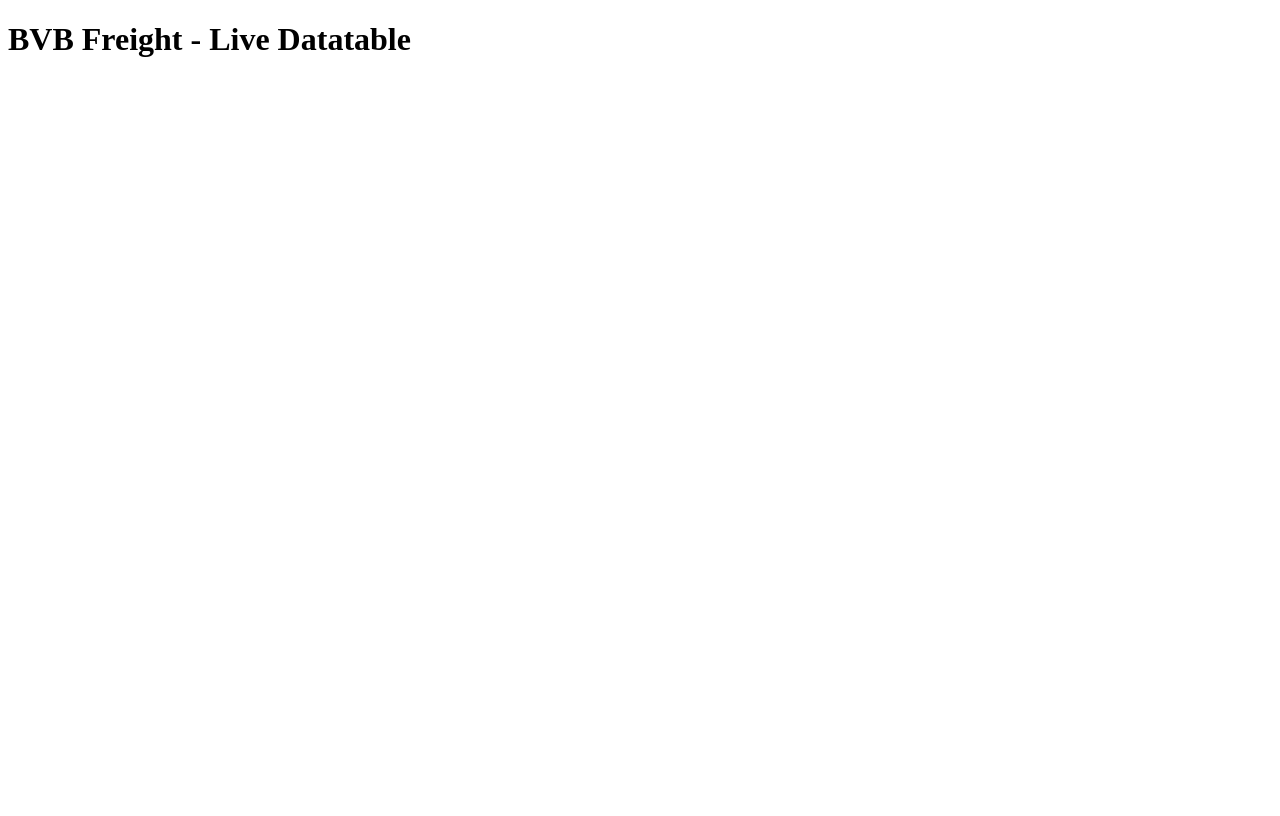
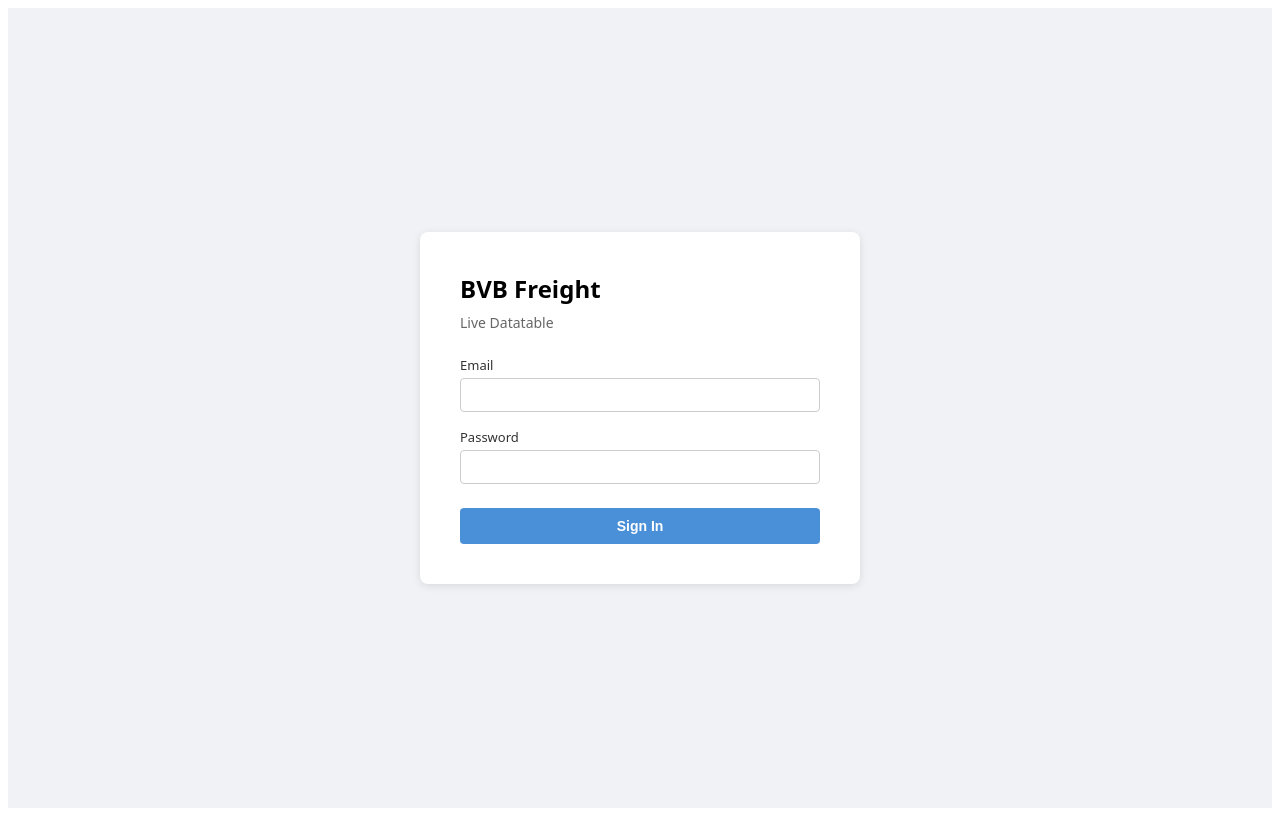
Before and after one commit to xonar21/new-bvb-system, a React (Vite) app in the folder frontend/: page / in a window 1280 px wide. Built offline with nearby package versions, Linux system fonts and the light colour scheme; no server answers.

Commit message:
Add App.tsx with QueryClientProvider, auth flow, routing (login/datatable); LoginPage component

```diff
--- a/frontend/src/App.tsx
+++ b/frontend/src/App.tsx
@@ -1,5 +1,72 @@
-function App() {
-  return <h1>BVB Freight - Live Datatable</h1>
+import { useEffect } from 'react'
+import { QueryClient, QueryClientProvider } from '@tanstack/react-query'
+import { useAuthStore } from './store/authStore'
+import { useWebSocket } from './hooks/useWebSocket'
+import { LoginPage } from './components/LoginPage'
+import { LiveDatatable } from './features/LiveDatatable/LiveDatatable'
+
+const queryClient = new QueryClient({
+  defaultOptions: {
+    queries: {
+      retry: 1,
+      refetchOnWindowFocus: false,
+    },
+  },
+})
+
+function AppContent() {
+  const { token, user, logout, loadFromStorage } = useAuthStore()
+
+  useEffect(() => {
+    loadFromStorage()
+  }, [loadFromStorage])
+
+  useWebSocket(token)
+
+  if (!token || !user) {
+    return <LoginPage />
+  }
+
+  return (
+    <div style={{ minHeight: '100vh', background: '#fafafa' }}>
+      <header
+        style={{
+          display: 'flex',
+          justifyContent: 'space-between',
+          alignItems: 'center',
+          padding: '8px 16px',
+          background: '#fff',
+          borderBottom: '1px solid #ddd',
+          fontFamily: 'system-ui, sans-serif',
+        }}
+      >
+        <span style={{ fontWeight: 700, fontSize: '16px' }}>BVB Freight</span>
+        <div style={{ display: 'flex', alignItems: 'center', gap: '12px', fontSize: '13px' }}>
+          <span style={{ color: '#666' }}>{user.name} ({user.role})</span>
+          <button
+            onClick={logout}
+            style={{
+              padding: '4px 12px',
+              borderRadius: '4px',
+              border: '1px solid #ccc',
+              background: '#fff',
+              cursor: 'pointer',
+              fontSize: '13px',
+            }}
+          >
+            Sign Out
+          </button>
+        </div>
+      </header>
+      <LiveDatatable />
+    </div>
+  )
 }
 
-export default App
+export default function App() {
+  return (
+    <QueryClientProvider client={queryClient}>
+      <AppContent />
+    </QueryClientProvider>
+  )
+}
--- /dev/null
+++ b/frontend/src/components/LoginPage.tsx
@@ -0,0 +1,119 @@
+import { useState } from 'react'
+import { useAuthStore } from '../store/authStore'
+
+export function LoginPage() {
+  const [email, setEmail] = useState('')
+  const [password, setPassword] = useState('')
+  const { login, loading, error } = useAuthStore()
+
+  const handleSubmit = async (e: React.FormEvent) => {
+    e.preventDefault()
+    try {
+      await login({ email, password })
+    } catch {
+      // error handled by store
+    }
+  }
+
+  return (
+    <div
+      style={{
+        display: 'flex',
+        justifyContent: 'center',
+        alignItems: 'center',
+        minHeight: '100vh',
+        background: '#f0f2f5',
+        fontFamily: 'system-ui, sans-serif',
+      }}
+    >
+      <form
+        onSubmit={handleSubmit}
+        style={{
+          background: '#fff',
+          padding: '40px',
+          borderRadius: '8px',
+          boxShadow: '0 2px 8px rgba(0,0,0,0.1)',
+          width: '360px',
+        }}
+      >
+        <h1 style={{ margin: '0 0 8px', fontSize: '24px' }}>BVB Freight</h1>
+        <p style={{ margin: '0 0 24px', color: '#666', fontSize: '14px' }}>
+          Live Datatable
+        </p>
+
+        {error && (
+          <div
+            style={{
+              background: '#ffebee',
+              color: '#c62828',
+              padding: '8px 12px',
+              borderRadius: '4px',
+              fontSize: '13px',
+              marginBottom: '16px',
+            }}
+          >
+            {error}
+          </div>
+        )}
+
+        <div style={{ marginBottom: '16px' }}>
+          <label style={{ display: 'block', marginBottom: '4px', fontSize: '13px', color: '#333' }}>
+            Email
+          </label>
+          <input
+            type="email"
+            value={email}
+            onChange={(e) => setEmail(e.target.value)}
+            required
+            style={{
+              width: '100%',
+              padding: '8px 12px',
+              borderRadius: '4px',
+              border: '1px solid #ccc',
+              fontSize: '14px',
+              boxSizing: 'border-box',
+            }}
+          />
+        </div>
+
+        <div style={{ marginBottom: '24px' }}>
+          <label style={{ display: 'block', marginBottom: '4px', fontSize: '13px', color: '#333' }}>
+            Password
+          </label>
+          <input
+            type="password"
+            value={password}
+            onChange={(e) => setPassword(e.target.value)}
+            required
+            style={{
+              width: '100%',
+              padding: '8px 12px',
+              borderRadius: '4px',
+              border: '1px solid #ccc',
+              fontSize: '14px',
+              boxSizing: 'border-box',
+            }}
+          />
+        </div>
+
+        <button
+          type="submit"
+          disabled={loading}
+          style={{
+            width: '100%',
+            padding: '10px',
+            borderRadius: '4px',
+            border: 'none',
+            background: loading ? '#ccc' : '#4a90d9',
+            color: '#fff',
+            fontSize: '14px',
+            fontWeight: 600,
+            cursor: loading ? 'not-allowed' : 'pointer',
+          }}
+        >
+          {loading ? 'Signing in...' : 'Sign In'}
+        </button>
+      </form>
+    </div>
+  )
+}
```
